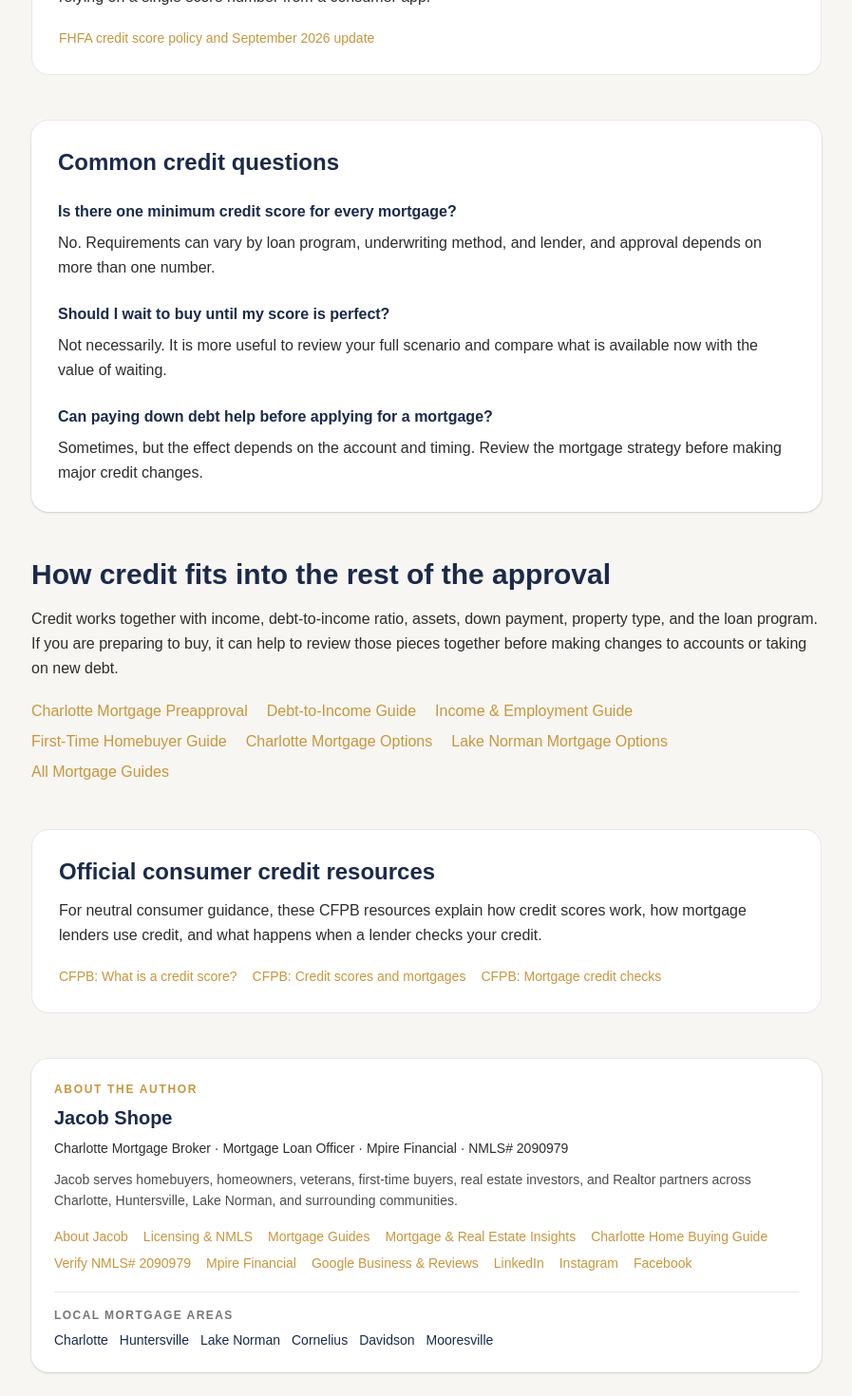
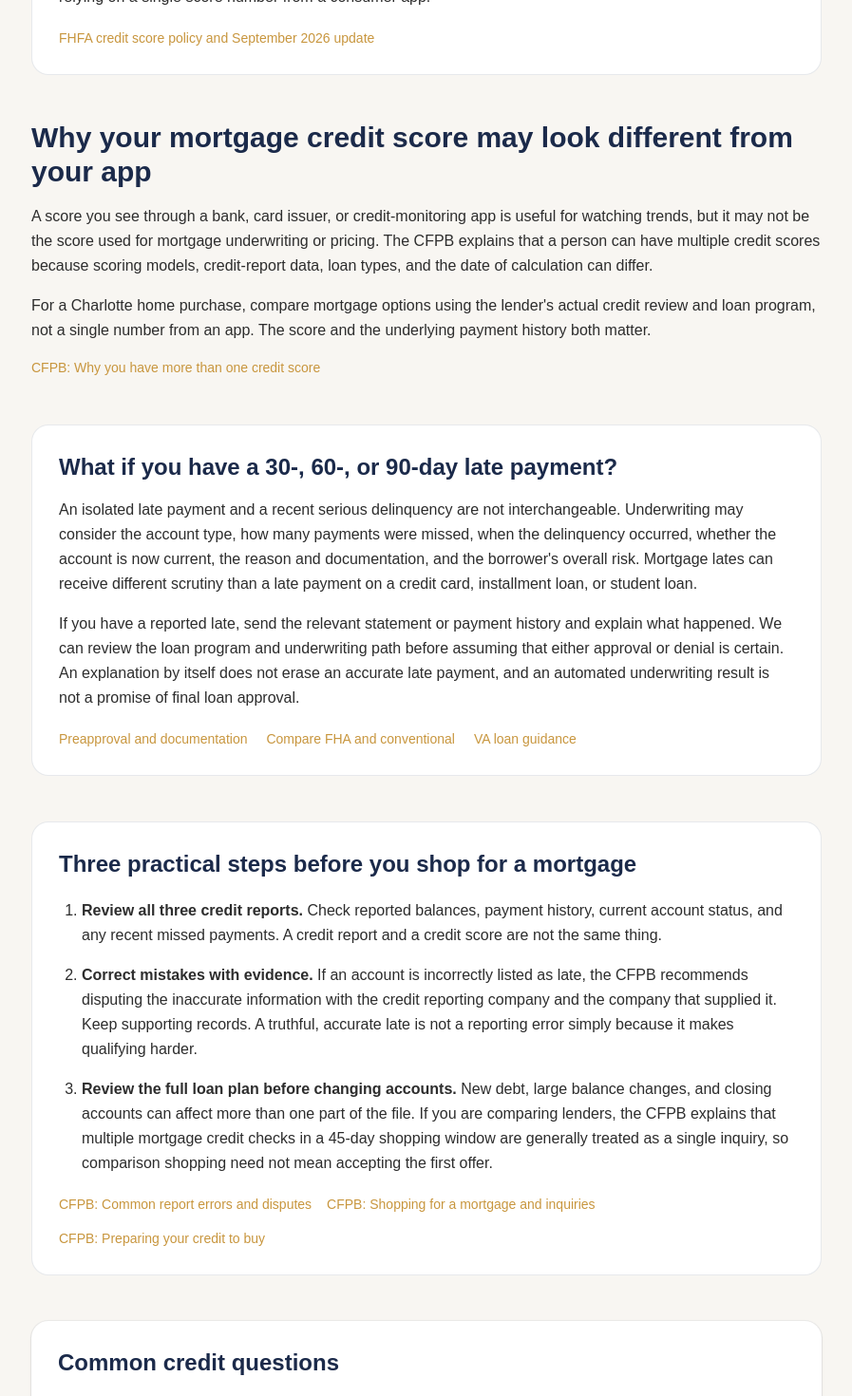
Before and after one commit to JLshope12/jacob-shope-mortgage, a Next.js app: page /mortgage-credit-score-charlotte in a window 1280 px wide. Shown: the part 1580-3050 px from the top of the page at 95% size, without its empty margins (191-1088 px from the left). Built offline with nearby package versions, Linux system fonts and the light colour scheme.

Commit message:
Improve Charlotte mortgage credit guidance with score-model and late-payment explanations

```diff
--- a/app/mortgage-credit-score-charlotte/page.tsx
+++ b/app/mortgage-credit-score-charlotte/page.tsx
@@ -6,6 +6,9 @@ const pageUrl = `${origin}/mortgage-credit-score-charlotte`;
 const CFPB_CREDIT_SCORE = "https://www.consumerfinance.gov/ask-cfpb/what-is-a-credit-score-en-315/";
 const CFPB_MORTGAGE_CREDIT = "https://www.consumerfinance.gov/ask-cfpb/does-my-credit-score-affect-my-ability-to-get-a-mortgage-loan-or-the-mortgage-rate-i-pay-en-319/";
 const CFPB_CREDIT_CHECKS = "https://www.consumerfinance.gov/ask-cfpb/what-exactly-happens-when-a-mortgage-lender-checks-my-credit-en-2005/";
+const CFPB_SCORE_MODELS = "https://www.consumerfinance.gov/consumer-tools/credit-reports-and-scores/answers/key-terms/";
+const CFPB_REPORT_ERRORS = "https://www.consumerfinance.gov/ask-cfpb/what-are-common-credit-report-errors-that-i-should-look-for-on-my-credit-report-en-313/";
+const CFPB_BUYER_CREDIT_PREP = "https://www.consumerfinance.gov/owning-a-home/prepare/get-your-money-situation-in-order/";
 const FANNIE_CREDIT_REQUIREMENTS = "https://selling-guide.fanniemae.com/sel/b3-5.1-01/general-requirements-credit-scores";
 const FANNIE_DU_CREDIT_UPDATE = "https://singlefamily.fanniemae.com/applications-technology/desktop-underwriter-desktop-originator/desktop-underwriter-credit-risk-assessment-updates";
 const FHFA_CREDIT_SCORES = "https://www.fhfa.gov/policy/credit-scores";
@@ -28,6 +31,14 @@ const FAQS = [
     "Not necessarily. It is more useful to review your full scenario and compare what is available now with the value of waiting.",
   ],
   [
+    "Will a 30-, 60-, or 90-day late payment automatically disqualify me?",
+    "Not automatically in every program. The type of account, severity, timing, current payment status, and the rest of the loan file all matter. A recent mortgage late may be reviewed differently from a late on another type of debt.",
+  ],
+  [
+    "Why is my mortgage credit score different from the score in my app?",
+    "There are different scoring models and credit-report sources. The score a mortgage lender uses can differ from the score displayed by your bank or credit-monitoring app.",
+  ],
+  [
     "Can paying down debt help before applying for a mortgage?",
     "Sometimes, but the effect depends on the account and timing. Review the mortgage strategy before making major credit changes.",
   ],
@@ -43,13 +54,16 @@ const schema = {
       description:
         "A Charlotte mortgage credit guide from Jacob Shope explaining how credit fits into the broader mortgage qualification picture.",
       mainEntityOfPage: { "@id": `${pageUrl}#webpage` },
-      dateModified: "2026-09-24",
+      dateModified: "2026-11-05",
       author: { "@id": `${origin}/#jacob-shope` },
       publisher: { "@id": `${origin}/#mpire-financial` },
       citation: [
         CFPB_CREDIT_SCORE,
         CFPB_MORTGAGE_CREDIT,
         CFPB_CREDIT_CHECKS,
+        CFPB_SCORE_MODELS,
+        CFPB_REPORT_ERRORS,
+        CFPB_BUYER_CREDIT_PREP,
         FANNIE_CREDIT_REQUIREMENTS,
         FANNIE_DU_CREDIT_UPDATE,
         FHFA_CREDIT_SCORES,
@@ -155,6 +169,70 @@ export default function MortgageCreditScoreCharlottePage() {
           </div>
         </section>
 
+        <section className="mt-12">
+          <h2 className="text-2xl font-bold text-navy md:text-3xl">Why your mortgage credit score may look different from your app</h2>
+          <p className="mt-4 leading-relaxed text-charcoal">
+            A score you see through a bank, card issuer, or credit-monitoring app is useful for watching trends, but it may not
+            be the score used for mortgage underwriting or pricing. The CFPB explains that a person can have multiple credit
+            scores because scoring models, credit-report data, loan types, and the date of calculation can differ.
+          </p>
+          <p className="mt-4 leading-relaxed text-charcoal">
+            For a Charlotte home purchase, compare mortgage options using the lender&apos;s actual credit review and loan program,
+            not a single number from an app. The score and the underlying payment history both matter.
+          </p>
+          <a href={CFPB_SCORE_MODELS} target="_blank" rel="noopener noreferrer" className="mt-4 inline-block text-sm font-medium text-gold hover:underline">
+            CFPB: Why you have more than one credit score
+          </a>
+        </section>
+
+        <section className="mt-12 rounded-2xl border border-navy/10 bg-white p-7">
+          <h2 className="text-2xl font-bold text-navy">What if you have a 30-, 60-, or 90-day late payment?</h2>
+          <p className="mt-4 leading-relaxed text-charcoal">
+            An isolated late payment and a recent serious delinquency are not interchangeable. Underwriting may consider
+            the account type, how many payments were missed, when the delinquency occurred, whether the account is now current,
+            the reason and documentation, and the borrower&apos;s overall risk. Mortgage lates can receive different scrutiny
+            than a late payment on a credit card, installment loan, or student loan.
+          </p>
+          <p className="mt-4 leading-relaxed text-charcoal">
+            If you have a reported late, send the relevant statement or payment history and explain what happened. We can
+            review the loan program and underwriting path before assuming that either approval or denial is certain.
+            An explanation by itself does not erase an accurate late payment, and an automated underwriting result is not
+            a promise of final loan approval.
+          </p>
+          <div className="mt-5 flex flex-wrap gap-x-5 gap-y-2 text-sm font-medium">
+            <Link href="/mortgage-preapproval-charlotte" className="text-gold hover:underline">Preapproval and documentation</Link>
+            <Link href="/fha-vs-conventional-charlotte" className="text-gold hover:underline">Compare FHA and conventional</Link>
+            <Link href="/va-loans-charlotte" className="text-gold hover:underline">VA loan guidance</Link>
+          </div>
+        </section>
+
+        <section className="mt-12 rounded-2xl border border-navy/10 bg-white p-7">
+          <h2 className="text-2xl font-bold text-navy">Three practical steps before you shop for a mortgage</h2>
+          <ol className="mt-5 list-decimal space-y-4 pl-6 leading-relaxed text-charcoal">
+            <li>
+              <strong>Review all three credit reports.</strong> Check reported balances, payment history, current account
+              status, and any recent missed payments. A credit report and a credit score are not the same thing.
+            </li>
+            <li>
+              <strong>Correct mistakes with evidence.</strong> If an account is incorrectly listed as late, the CFPB
+              recommends disputing the inaccurate information with the credit reporting company and the company that
+              supplied it. Keep supporting records. A truthful, accurate late is not a reporting error simply because
+              it makes qualifying harder.
+            </li>
+            <li>
+              <strong>Review the full loan plan before changing accounts.</strong> New debt, large balance changes, and
+              closing accounts can affect more than one part of the file. If you are comparing lenders, the CFPB explains
+              that multiple mortgage credit checks in a 45-day shopping window are generally treated as a single
+              inquiry, so comparison shopping need not mean accepting the first offer.
+            </li>
+          </ol>
+          <div className="mt-5 flex flex-wrap gap-4 text-sm font-medium">
+            <a href={CFPB_REPORT_ERRORS} target="_blank" rel="noopener noreferrer" className="text-gold hover:underline">CFPB: Common report errors and disputes</a>
+            <a href={CFPB_CREDIT_CHECKS} target="_blank" rel="noopener noreferrer" className="text-gold hover:underline">CFPB: Shopping for a mortgage and inquiries</a>
+            <a href={CFPB_BUYER_CREDIT_PREP} target="_blank" rel="noopener noreferrer" className="text-gold hover:underline">CFPB: Preparing your credit to buy</a>
+          </div>
+        </section>
+
         <section className="mt-12 rounded-2xl bg-white p-7 shadow-sm ring-1 ring-navy/5">
           <h2 className="text-2xl font-bold text-navy">Common credit questions</h2>
           <div className="mt-6 space-y-6">
@@ -192,6 +270,7 @@ export default function MortgageCreditScoreCharlottePage() {
             <a href={CFPB_CREDIT_SCORE} target="_blank" rel="noopener noreferrer" className="text-gold hover:underline">CFPB: What is a credit score?</a>
             <a href={CFPB_MORTGAGE_CREDIT} target="_blank" rel="noopener noreferrer" className="text-gold hover:underline">CFPB: Credit scores and mortgages</a>
             <a href={CFPB_CREDIT_CHECKS} target="_blank" rel="noopener noreferrer" className="text-gold hover:underline">CFPB: Mortgage credit checks</a>
+            <a href={CFPB_REPORT_ERRORS} target="_blank" rel="noopener noreferrer" className="text-gold hover:underline">CFPB: Correcting credit report errors</a>
           </div>
         </section>
 
```
